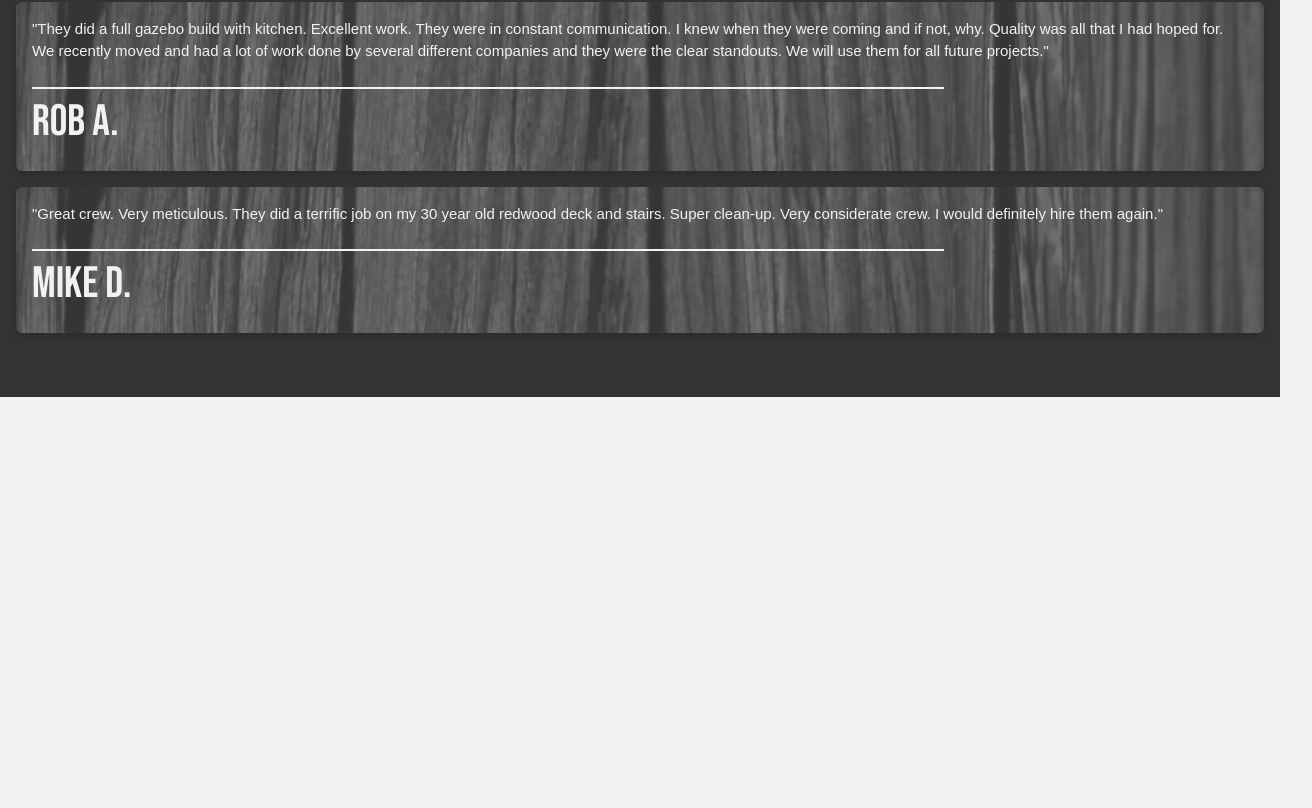
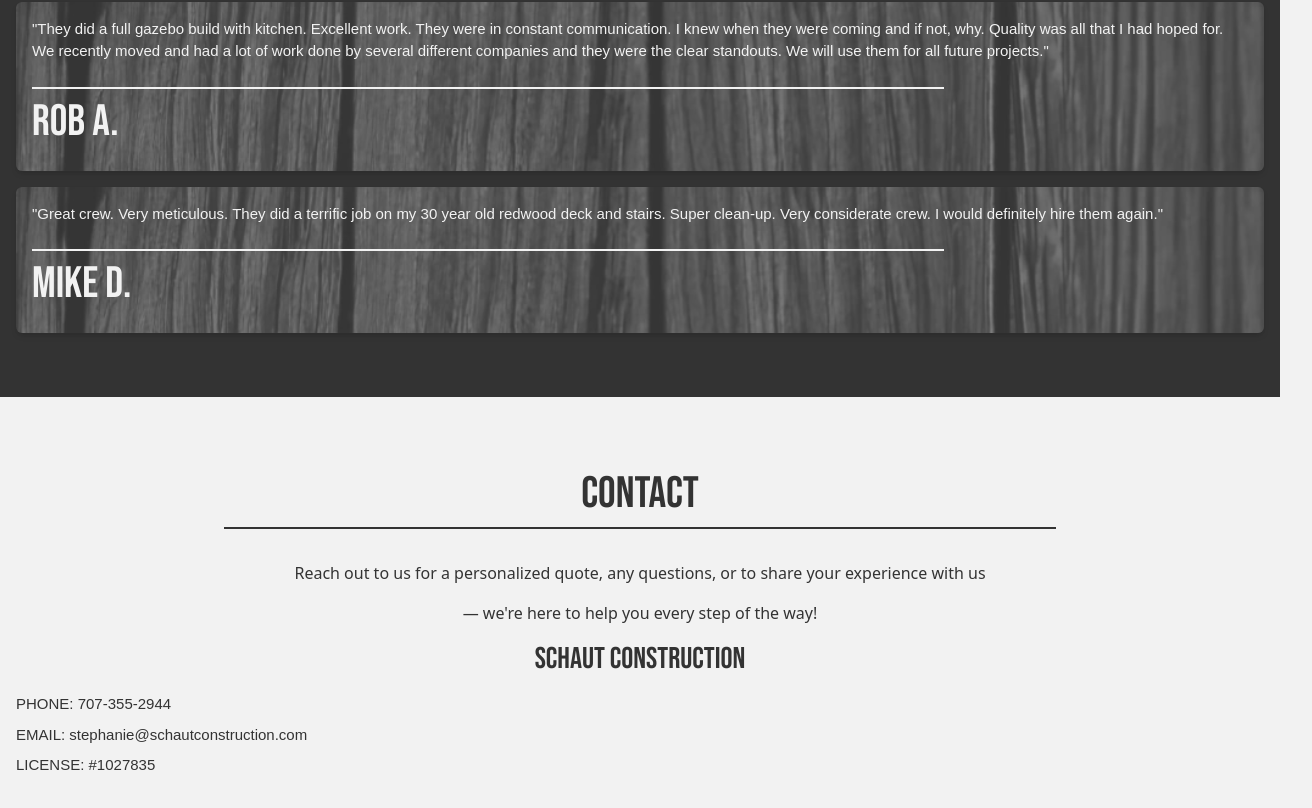
Before and after one commit to TravisAlstrand/schaut_construction, a React (Vite) app: page / in a window 1280 px wide. Shown: the part 5333-6141 px from the top of the page, 1312 px wide, since content can reach past the window. Before the commit the page ends 5730 px from the top, so only its background shows below. Built offline with nearby package versions, Linux system fonts and the light colour scheme.

Commit message:
contact section created, no form yet

```diff
--- a/src/App.tsx
+++ b/src/App.tsx
@@ -7,6 +7,7 @@
 import Services from "./components/page_sections/Services";
 import Gallery from "./components/page_sections/Gallery";
 import Reviews from "./components/page_sections/Reviews";
+import Contact from "./components/page_sections/Contact";
 
 function App() {
   return (
@@ -17,6 +18,7 @@
       <Services />
       <Gallery />
       <Reviews />
+      <Contact />
     </>
   );
 }
--- /dev/null
+++ b/src/components/page_sections/Contact.tsx
@@ -0,0 +1,26 @@
+import SectionHeading from "../SectionHeading";
+
+export default function Contact() {
+  return (
+    <section id="contact" className="mb-16 px-4 pt-16 text-grayDark">
+      <SectionHeading headingTitle="Contact" headingColor="grayDark" />
+      <div className="text-center">
+        <p className="mb-4">
+          Reach out to us for a personalized quote, any questions, or to share
+          your experience with us
+        </p>
+        <p className="mb-4">— we're here to help you every step of the way!</p>
+      </div>
+      <div>
+        <h3 className="mb-4 text-center font-heading text-3xl">
+          Schaut Construction
+        </h3>
+        <div className="font-standard text-[15px]">
+          <p className="mb-2">PHONE: 707-355-2944</p>
+          <p className="mb-2">EMAIL: stephanie@schautconstruction.com</p>
+          <p className="mb-2">LICENSE: #1027835</p>
+        </div>
+      </div>
+    </section>
+  );
+}
--- a/src/components/page_sections/Gallery.tsx
+++ b/src/components/page_sections/Gallery.tsx
@@ -36,8 +36,8 @@
             );
           })}
         </CarouselContent>
-        <CarouselPrevious />
-        <CarouselNext />
+        <CarouselPrevious className="left-1" />
+        <CarouselNext className="right-1" />
       </Carousel>
     </section>
   );
```
